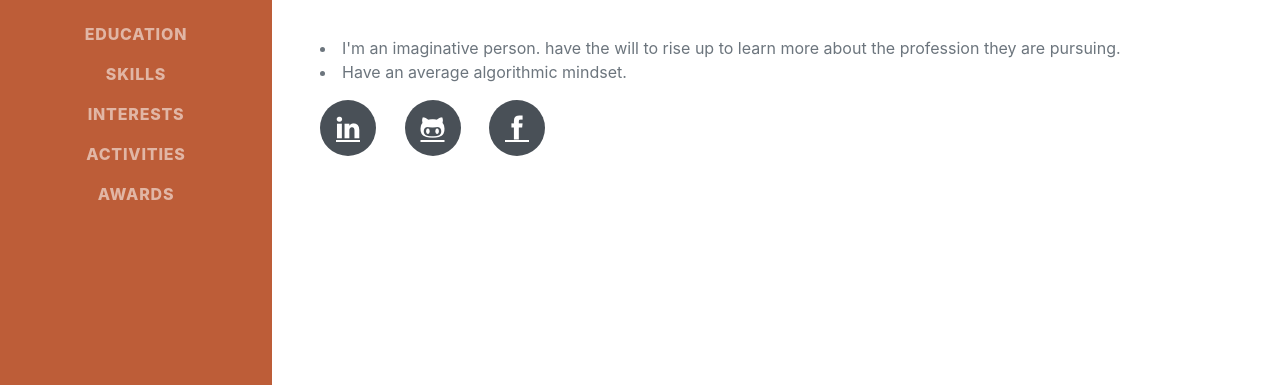
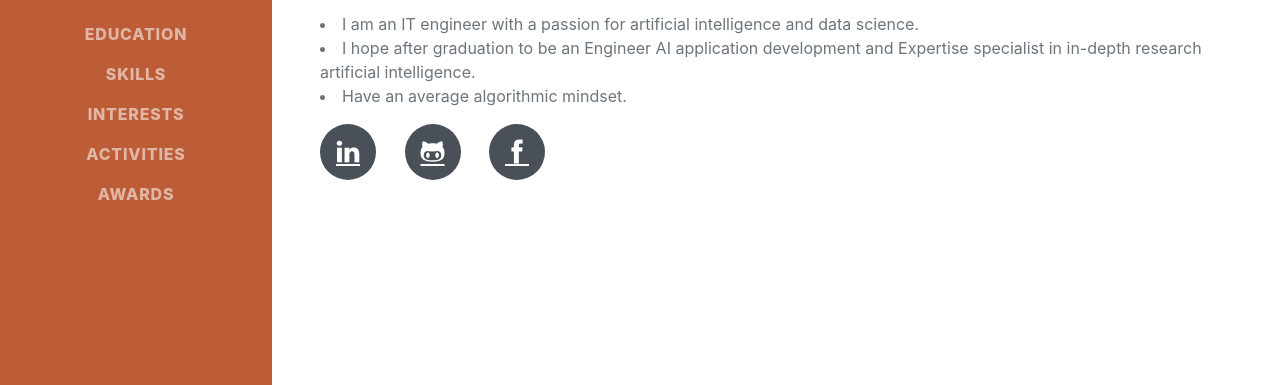
Before and after one commit to daidh152001/daidh152001.github.io, a plain HTML site: page index.html in a window 1280 px wide. Shown: the part 412-797 px from the top of the page. Drawn offline with Linux system fonts and the light colour scheme; a web font is replaced by a local one.

Commit message:
Update index.html

```diff
--- a/index.html
+++ b/index.html
@@ -47,7 +47,8 @@
                         <a href="mailto:name@email.com">daidh152001@mail.com</a>
                     </div>
                     <p class="lead mb-5">
-                        <li>I'm an imaginative person. have the will to rise up to learn more about the profession they are pursuing.</li>
+                        <li>I am an IT engineer with a passion for artificial intelligence and data science.</li>
+                        <li>I hope after graduation to be an Engineer AI application development and Expertise specialist in in-depth research artificial intelligence.</li>
                         <li>Have an average algorithmic mindset.</li>
                     </p>
                     <div class="social-icons">
```
